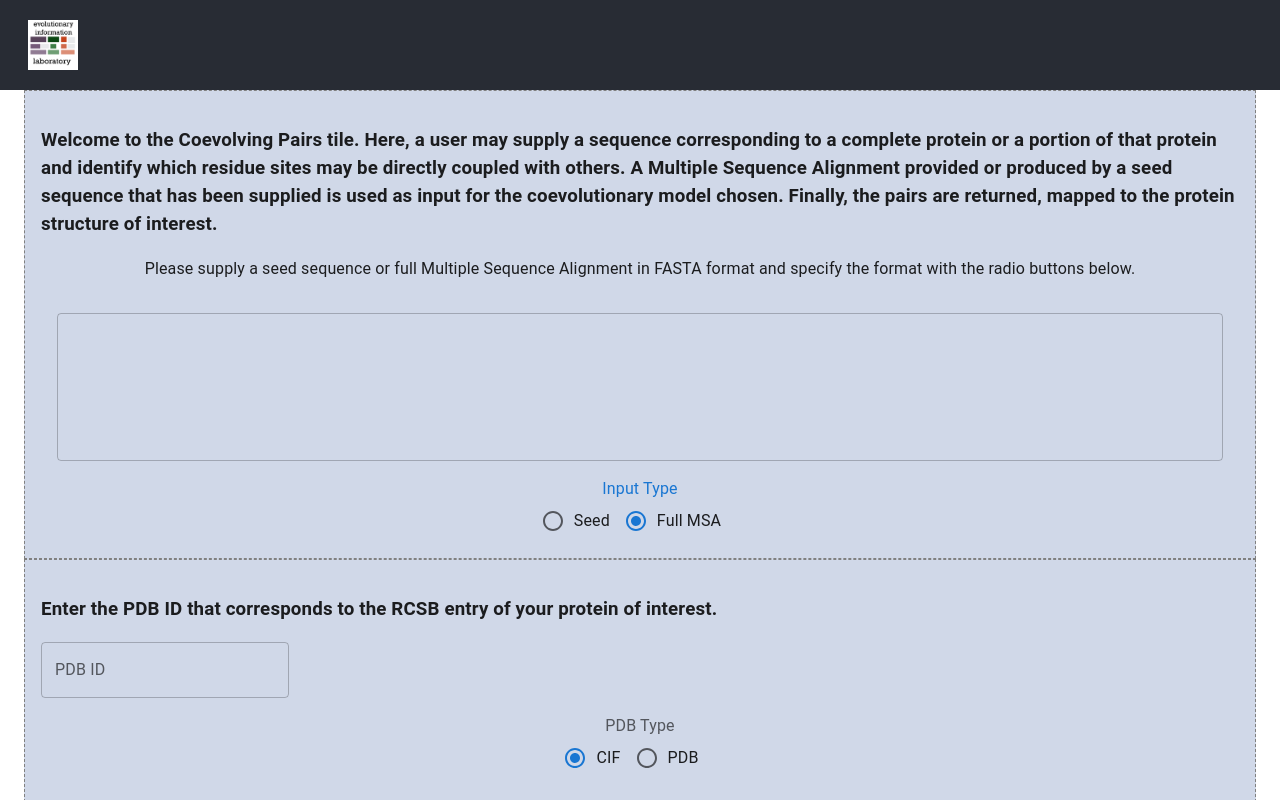
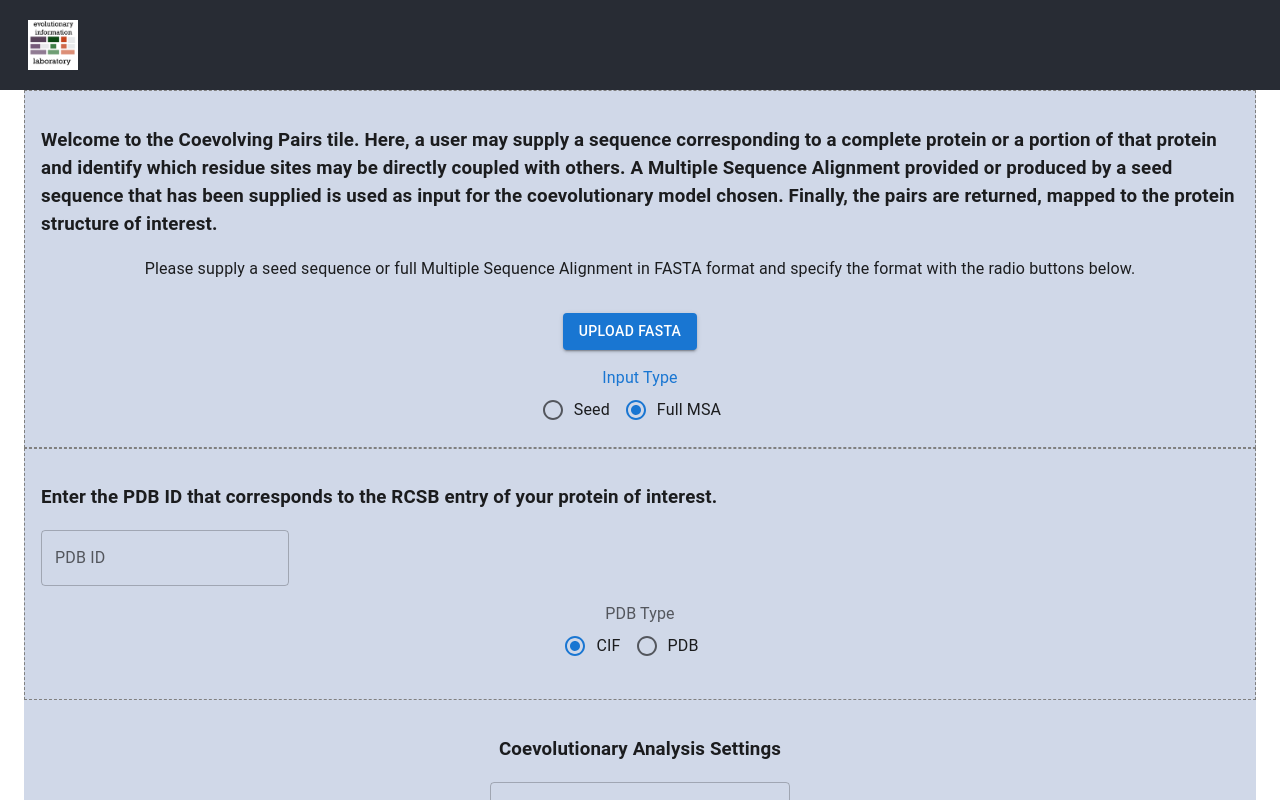
Before and after one commit to utdal/dcaServerFrontend, a React (Create React App) app: page /coevolving-pairs in a window 1280 px wide. Both pictures are taken after a click on the label "Full MSA". Shown: the top 800 px of the page. Built offline with nearby package versions, Linux system fonts and the light colour scheme.

Commit message:
FASTA file upload

```diff
--- a/src/components/MSAInput.js
+++ b/src/components/MSAInput.js
@@ -1,7 +1,7 @@
 import React from 'react';
-import { Box, TextField, FormControl, FormLabel, RadioGroup, FormControlLabel, Radio } from '@mui/material';
+import { Box, TextField, FormControl, FormLabel, RadioGroup, FormControlLabel, Radio, Button } from '@mui/material';
 
-const MSAInput = ({ inputMSA, handleInputMSAChange, handleFileTypeChange }) => {
+const MSAInput = ({ inputType, inputMSA, handleInputMSAChange, handleFileTypeChange }) => {
   return (
     <Box sx={{ width: '100%', p: 2, border: '1px dashed grey' }}>
       <h3 style={{ textAlign: 'left' }}>
@@ -11,6 +11,7 @@ const MSAInput = ({ inputMSA, handleInputMSAChange, handleFileTypeChange }) => {
         Finally, the pairs are returned, mapped to the protein structure of interest.
       </h3>
       <p>Please supply a seed sequence or full Multiple Sequence Alignment in FASTA format and specify the format with the radio buttons below.</p>
+      {inputType === 'Seed' ?
         <Box sx={{ p: 2 }}>
           <TextField
             id="InputSequence"
@@ -22,6 +23,21 @@ const MSAInput = ({ inputMSA, handleInputMSAChange, handleFileTypeChange }) => {
             onChange={handleInputMSAChange}
           />
         </Box>
+        :
+        <Box sx={{ p: 2 }}>
+          <Button variant="contained" component="label">
+            Upload FASTA
+            <input
+              type="file"
+              hidden
+              onChange={handleInputMSAChange}
+            />
+          </Button>
+          <span style={{padding: '10px', fontStyle: 'italic'}}>
+            {inputMSA?.name}
+          </span>
+        </Box>
+      }
       <FormControl>
         <FormLabel id="input-msa-type">Input Type</FormLabel>
         <RadioGroup
--- a/src/pages/CoevolvingPairs copy.js
+++ b/src/pages/CoevolvingPairs copy.js
@@ -25,6 +25,7 @@ const CoevolvingPairs = () => {
   const [selectedFileTypes, setSelectedFileTypes] = useState({ MSA: false, Seed: true }); // Use object to track file types
   const [selectedPDBTypes, setSelectedPDBTypes] = useState({ PDB: false, CIF: true });
   const [inputMSA, setInputMSA] = useState('');
+  const [inputFile, setInputFile] = useState(null);
   const [inputPDBID, setInputPDBID] = useState('');
   const [maxContGaps, setMaxContGaps] = useState('');
   const [ECutoff, setECutoff] = useState('');
@@ -49,7 +50,8 @@ const CoevolvingPairs = () => {
   };
 
   const handleInputMSAChange = (event) => {
-    setInputMSA(event.target.value);
+    if (selectedFileTypes.Seed) setInputMSA(event.target.value);
+    else setInputFile(event.target.files[0]);
   };
 
   const handleInputPDBChange = (event) => {
@@ -114,7 +116,8 @@ const CoevolvingPairs = () => {
         <Box sx={{ bgcolor: '#d0d8e8'}}>
           <form onSubmit={handleSubmit}>
             <MSAInput
-              inputMSA={inputMSA}
+              inputType={selectedFileTypes.Seed ? 'Seed' : 'MSA'}
+              inputMSA={selectedFileTypes.Seed? inputMSA : inputFile}
               handleInputMSAChange={handleInputMSAChange}
               handleFileTypeChange={handleFileTypeChange}
             />
```
Lines whose indentation alone changed are shown as unchanged.
